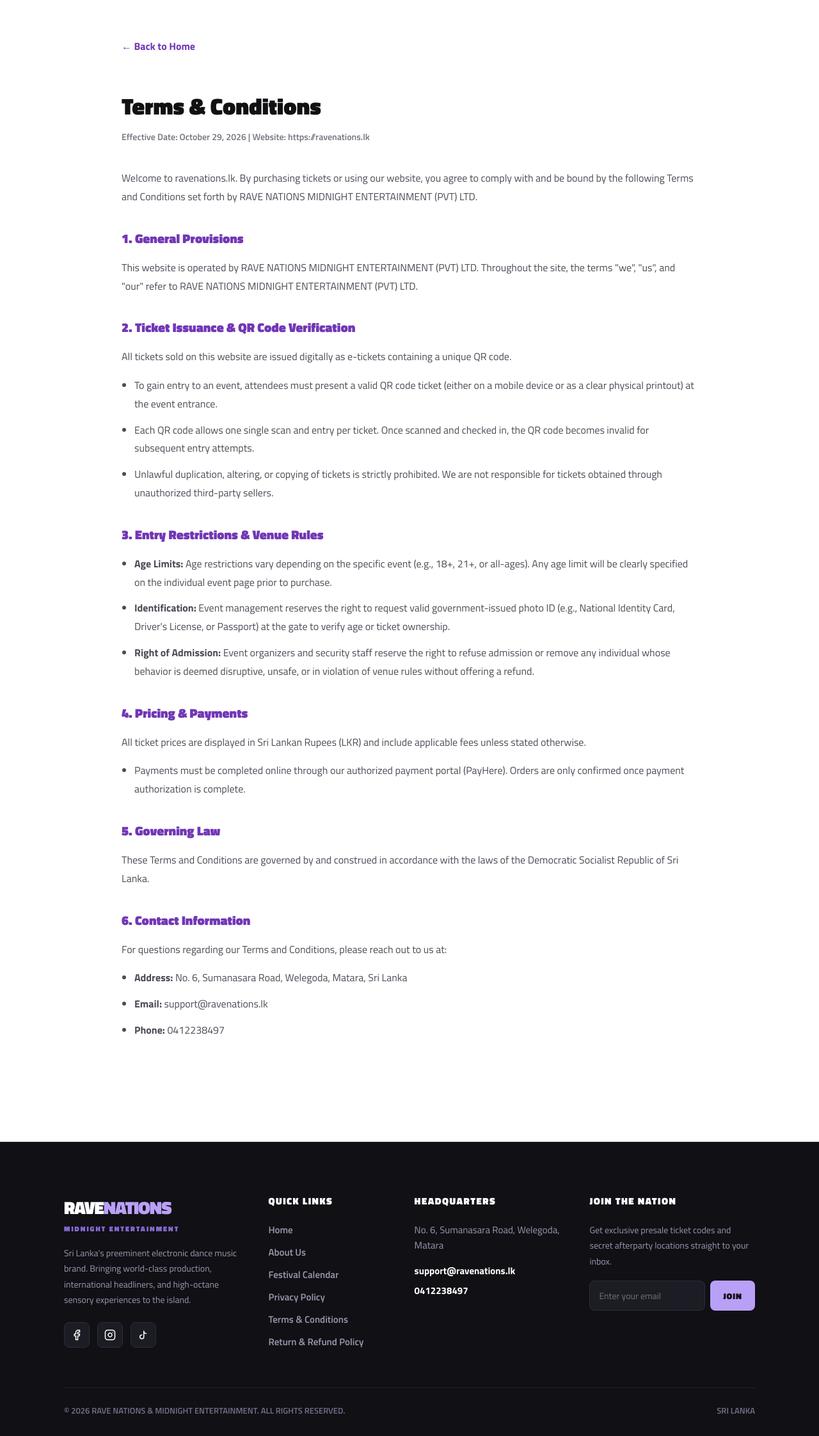
After one commit to NoovaDev/rave-nations, a PHP site: page /terms.php in a window 1280 px wide. The commit adds this page. Shown: the whole page at 64% size. Run offline with PHP 8.4, Linux system fonts and the light colour scheme; a stand-in replaces the project's code that opens the database connection.

Commit message:
Footer update complete

```diff
--- a/includes/footer.php
+++ b/includes/footer.php
@@ -7,26 +7,40 @@
 
         <div class="rn-footer-grid">
 
-            <!-- COLUMN 1: BRAND INFO -->
+            <!-- COLUMN 1: BRAND INFO & SOCIALS -->
             <div class="rn-footer-col">
-                <a href="#home" class="rn-footer-logo">
+                <a href="index.php#home" class="rn-footer-logo">
                     RAVE<span>NATIONS</span>
                 </a>
                 <span class="rn-footer-subbrand">MIDNIGHT ENTERTAINMENT</span>
                 <p class="rn-footer-desc">
                     Sri Lanka's preeminent electronic dance music brand. Bringing world-class production, international headliners, and high-octane sensory experiences to the island.
                 </p>
+
+                <!-- Social Media Links -->
+                <div class="rn-footer-socials">
+                    <a href="https://facebook.com" target="_blank" rel="noopener noreferrer" aria-label="Facebook">
+                        <svg viewBox="0 0 24 24" width="18" height="18" stroke="currentColor" stroke-width="2" fill="none" stroke-linecap="round" stroke-linejoin="round"><path d="M18 2h-3a5 5 0 0 0-5 5v3H7v4h3v8h4v-8h3l1-4h-4V7a1 1 0 0 1 1-1h3z"></path></svg>
+                    </a>
+                    <a href="https://instagram.com" target="_blank" rel="noopener noreferrer" aria-label="Instagram">
+                        <svg viewBox="0 0 24 24" width="18" height="18" stroke="currentColor" stroke-width="2" fill="none" stroke-linecap="round" stroke-linejoin="round"><rect x="2" y="2" width="20" height="20" rx="5" ry="5"></rect><path d="M16 11.37A4 4 0 1 1 12.63 8 4 4 0 0 1 16 11.37z"></path><line x1="17.5" y1="6.5" x2="17.51" y2="6.5"></line></svg>
+                    </a>
+                    <a href="https://tiktok.com" target="_blank" rel="noopener noreferrer" aria-label="TikTok">
+                        <svg viewBox="0 0 24 24" width="18" height="18" stroke="currentColor" stroke-width="2" fill="none" stroke-linecap="round" stroke-linejoin="round"><path d="M9 12a4 4 0 1 0 4 4V4a5 5 0 0 0 5 5"></path></svg>
+                    </a>
+                </div>
             </div>
 
-            <!-- COLUMN 2: NAVIGATION -->
+            <!-- COLUMN 2: QUICK LINKS & POLICIES -->
             <div class="rn-footer-col">
-                <h4 class="rn-footer-title">NAVIGATION</h4>
+                <h4 class="rn-footer-title">QUICK LINKS</h4>
                 <nav class="rn-footer-nav" aria-label="Footer Navigation">
-                    <a href="#home">Home</a>
-                    <a href="#about">About Us</a>
-                    <a href="#events">Festival Calendar</a>
-                    <a href="#experience">Media Gallery</a>
-                    <a href="#contact">Contact & Bookings</a>
+                    <a href="index.php#home">Home</a>
+                    <a href="index.php#about">About Us</a>
+                    <a href="index.php#events">Festival Calendar</a>
+                    <a href="privacy.php">Privacy Policy</a>
+                    <a href="terms.php">Terms & Conditions</a>
+                    <a href="refund.php">Return & Refund Policy</a>
                 </nav>
             </div>
 
@@ -38,13 +52,9 @@
                 </p>
 
                 <div class="rn-footer-contacts">
-                    <a href="mailto:info@ravenations.lk">info@ravenations.lk</a>
+                    <a href="mailto:support@ravenations.lk">support@ravenations.lk</a>
                     <a href="tel:0412238497">0412238497</a>
                 </div>
-
-                <span class="rn-desk-badge">
-                    🟢 Instant Desk Available
-                </span>
             </div>
 
             <!-- COLUMN 4: NEWSLETTER -->
--- a/style/footer.css
+++ b/style/footer.css
@@ -45,6 +45,35 @@
     color: #9a9ab0;
     font-size: 14px;
     line-height: 1.75;
+}
+
+/* SOCIAL MEDIA LINKS */
+
+.rn-footer-socials {
+    display: flex;
+    gap: 12px;
+    margin-top: 22px;
+}
+
+.rn-footer-socials a {
+    display: flex;
+    align-items: center;
+    justify-content: center;
+    width: 38px;
+    height: 38px;
+    background: #1c1c24;
+    border: 1px solid #2d2d3a;
+    border-radius: 8px;
+    color: #ffffff;
+    text-decoration: none;
+    transition: background 0.2s ease, border-color 0.2s ease, transform 0.2s ease, color 0.2s ease;
+}
+
+.rn-footer-socials a:hover {
+    background: #b9a0f7;
+    border-color: #b9a0f7;
+    color: #101015;
+    transform: translateY(-3px);
 }
 
 /* NAVIGATION & TITLES */
--- a/style/style.css
+++ b/style/style.css
@@ -767,6 +767,9 @@ img {
 
 .rn-contact .rn-section-description {
     color: #c6c0ce;
+    text-align: center;
+    margin-left: auto;
+    margin-right: auto;
 }
 
 .rn-contact-button {
@@ -791,7 +794,6 @@ img {
     transform: translateY(-3px);
     box-shadow: 0 10px 25px rgba(168, 111, 238, 0.45);
 }
-
 
 /* ==========================================
    RESPONSIVE BREAKPOINTS
--- /dev/null
+++ b/terms.php
@@ -0,0 +1,72 @@
+<?php
+declare(strict_types=1);
+$pageTitle = "Terms & Conditions | Rave Nations";
+?>
+<!DOCTYPE html>
+<html lang="en">
+<head>
+    <meta charset="UTF-8">
+    <meta name="viewport" content="width=device-width, initial-scale=1.0">
+    <title><?= $pageTitle ?></title>
+    <link href="https://fonts.googleapis.com/css2?family=Titillium+Web:wght@400;600;700;900&display=swap" rel="stylesheet">
+    <link rel="stylesheet" href="style/style.css">
+    <link rel="stylesheet" href="style/footer.css">
+    <style>
+        body { background: #ffffff; color: #111114; font-family: "Titillium Web", sans-serif; margin: 0; }
+        .policy-container { max-width: 900px; margin: 60px auto; padding: 0 30px 80px; }
+        .policy-container h1 { font-size: 36px; font-weight: 900; color: #111114; margin-bottom: 10px; }
+        .policy-date { font-size: 14px; color: var(--home-text); margin-bottom: 40px; font-weight: 600; }
+        .policy-container h2 { font-size: 20px; font-weight: 800; color: #7237b6; margin-top: 35px; margin-bottom: 15px; }
+        .policy-container p, .policy-container li { font-size: 16px; line-height: 1.8; color: #4b4b56; margin-bottom: 12px; }
+        .policy-container ul { padding-left: 20px; margin-bottom: 20px; }
+        .back-home { display: inline-block; margin-bottom: 30px; font-weight: 700; color: #7237b6; text-decoration: none; }
+        .back-home:hover { text-decoration: underline; }
+    </style>
+</head>
+<body>
+    <div class="policy-container">
+        <a href="index.php" class="back-home">← Back to Home</a>
+        <h1>Terms & Conditions</h1>
+        <div class="policy-date">Effective Date: October 29, 2026 | Website: https://ravenations.lk</div>
+
+        <p>Welcome to ravenations.lk. By purchasing tickets or using our website, you agree to comply with and be bound by the following Terms and Conditions set forth by RAVE NATIONS MIDNIGHT ENTERTAINMENT (PVT) LTD.</p>
+
+        <h2>1. General Provisions</h2>
+        <p>This website is operated by RAVE NATIONS MIDNIGHT ENTERTAINMENT (PVT) LTD. Throughout the site, the terms "we", "us", and "our" refer to RAVE NATIONS MIDNIGHT ENTERTAINMENT (PVT) LTD.</p>
+
+        <h2>2. Ticket Issuance & QR Code Verification</h2>
+        <p>All tickets sold on this website are issued digitally as e-tickets containing a unique QR code.</p>
+        <ul>
+            <li>To gain entry to an event, attendees must present a valid QR code ticket (either on a mobile device or as a clear physical printout) at the event entrance.</li>
+            <li>Each QR code allows one single scan and entry per ticket. Once scanned and checked in, the QR code becomes invalid for subsequent entry attempts.</li>
+            <li>Unlawful duplication, altering, or copying of tickets is strictly prohibited. We are not responsible for tickets obtained through unauthorized third-party sellers.</li>
+        </ul>
+
+        <h2>3. Entry Restrictions & Venue Rules</h2>
+        <ul>
+            <li><strong>Age Limits:</strong> Age restrictions vary depending on the specific event (e.g., 18+, 21+, or all-ages). Any age limit will be clearly specified on the individual event page prior to purchase.</li>
+            <li><strong>Identification:</strong> Event management reserves the right to request valid government-issued photo ID (e.g., National Identity Card, Driver's License, or Passport) at the gate to verify age or ticket ownership.</li>
+            <li><strong>Right of Admission:</strong> Event organizers and security staff reserve the right to refuse admission or remove any individual whose behavior is deemed disruptive, unsafe, or in violation of venue rules without offering a refund.</li>
+        </ul>
+
+        <h2>4. Pricing & Payments</h2>
+        <p>All ticket prices are displayed in Sri Lankan Rupees (LKR) and include applicable fees unless stated otherwise.</p>
+        <ul>
+            <li>Payments must be completed online through our authorized payment portal (PayHere). Orders are only confirmed once payment authorization is complete.</li>
+        </ul>
+
+        <h2>5. Governing Law</h2>
+        <p>These Terms and Conditions are governed by and construed in accordance with the laws of the Democratic Socialist Republic of Sri Lanka.</p>
+
+        <h2>6. Contact Information</h2>
+        <p>For questions regarding our Terms and Conditions, please reach out to us at:</p>
+        <ul>
+            <li><strong>Address:</strong> No. 6, Sumanasara Road, Welegoda, Matara, Sri Lanka</li>
+            <li><strong>Email:</strong> support@ravenations.lk</li>
+            <li><strong>Phone:</strong> 0412238497</li>
+        </ul>
+    </div>
+
+    <?php require_once __DIR__ . '/includes/footer.php'; ?>
+</body>
+</html>
```
Also changed, not shown: privacy.php (added, +70 -0 lines), refund.php (added, +66 -0 lines), assets/images/events/poster_1793723868.png (renamed from assets/images/events/poster_1793716506.png), assets/ribonlogo/images.jpg (deleted), 1 other file.
